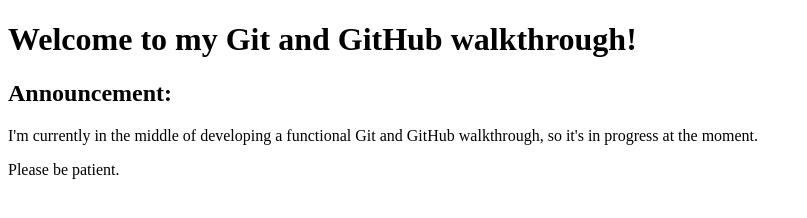
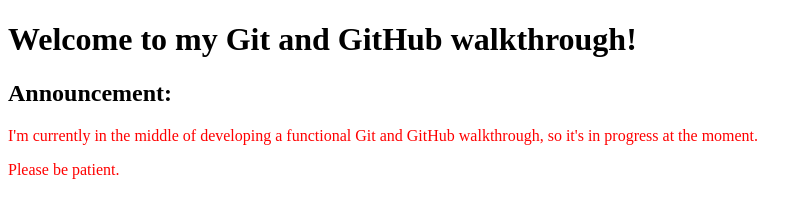
Before and after one commit to TechEvolvace/git-and-github-walkthrough, a plain HTML site: page index.html in a window 1280 px wide. Shown: the whole page, without its empty margins (0-807 px from the left). Drawn offline with Linux system fonts and the light colour scheme.

Commit message:
Applied the styling!

```diff
--- a/index.html
+++ b/index.html
@@ -4,12 +4,13 @@
     <meta charset="UTF-8">
     <meta name="viewport" content="width=device-width, initial-scale=1.0">
     <title>Git and GitHub walkthrough</title>
+    <link rel="stylesheet" href="./styles.css">
 </head>
 <body>
     <h1>Welcome to my Git and GitHub walkthrough!</h1>
 
     <h2>Announcement:</h2>
-    <p>I'm currently in the middle of developing a functional Git and GitHub walkthrough, so it's in progress at the moment.</p>
-    <p>Please be patient.</p>
+    <p class="announcement">I'm currently in the middle of developing a functional Git and GitHub walkthrough, so it's in progress at the moment.</p>
+    <p class="announcement">Please be patient.</p>
 </body>
 </html>
```
